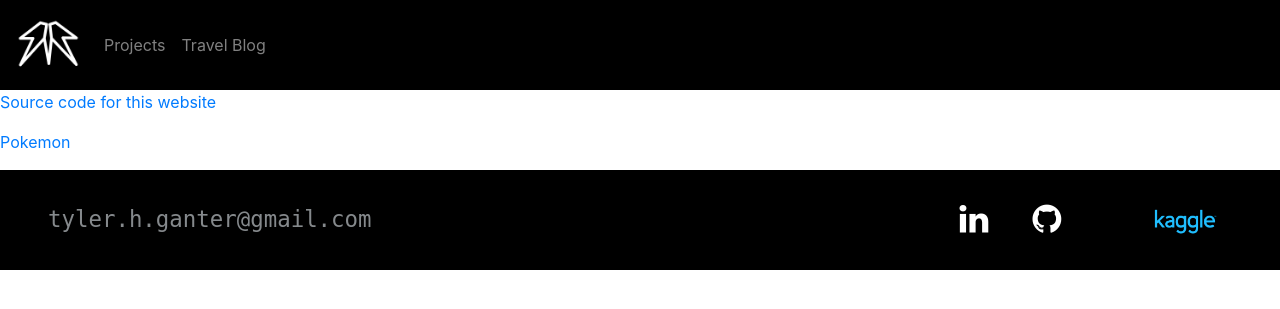
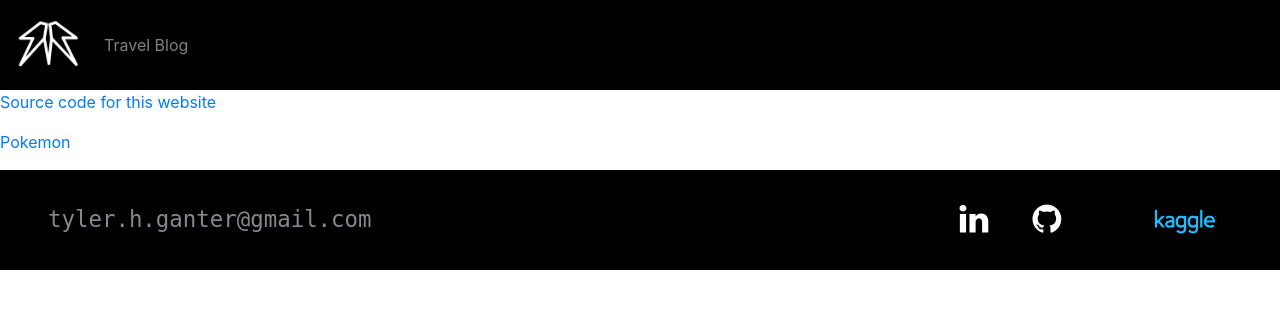
Before and after one commit to tylerganter/tylerganter.github.io, a Flask app: page /projects/ in a window 1280 px wide. Shown: the top 309 px of the page. Run offline with Flask 2, Linux system fonts and the light colour scheme; some libraries are stand-ins or nearby versions.

Commit message:
removing projects tab for now

```diff
--- a/_website/templates/template.html
+++ b/_website/templates/template.html
@@ -43,9 +43,9 @@
 
     <div class="collapse navbar-collapse" id="collapsibleNavbar">
         <ul class="navbar-nav">
-            <li class="nav-item">
-                <a class="nav-link" href="{{ url_for('projects') }}">Projects</a>
-            </li>
+            <!--<li class="nav-item">-->
+                <!--<a class="nav-link" href="{{ url_for('projects') }}">Projects</a>-->
+            <!--</li>-->
             <li class="nav-item">
                 <a class="nav-link" href="https://gnarwall.org">Travel Blog</a>
             </li>
--- a/index.html
+++ b/index.html
@@ -43,9 +43,9 @@
 
     <div class="collapse navbar-collapse" id="collapsibleNavbar">
         <ul class="navbar-nav">
-            <li class="nav-item">
-                <a class="nav-link" href="/tylerganter.github.io/projects/">Projects</a>
-            </li>
+            <!--<li class="nav-item">-->
+                <!--<a class="nav-link" href="/tylerganter.github.io/projects/">Projects</a>-->
+            <!--</li>-->
             <li class="nav-item">
                 <a class="nav-link" href="https://gnarwall.org">Travel Blog</a>
             </li>
--- a/projects/index.html
+++ b/projects/index.html
@@ -43,9 +43,9 @@
 
     <div class="collapse navbar-collapse" id="collapsibleNavbar">
         <ul class="navbar-nav">
-            <li class="nav-item">
-                <a class="nav-link" href="/tylerganter.github.io/projects/">Projects</a>
-            </li>
+            <!--<li class="nav-item">-->
+                <!--<a class="nav-link" href="/tylerganter.github.io/projects/">Projects</a>-->
+            <!--</li>-->
             <li class="nav-item">
                 <a class="nav-link" href="https://gnarwall.org">Travel Blog</a>
             </li>
```
Also changed, not shown: freezer.py (+13 -0 lines).
